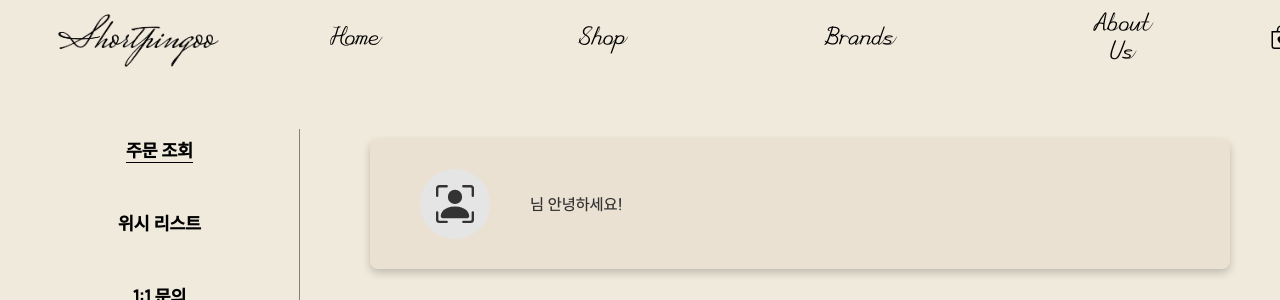
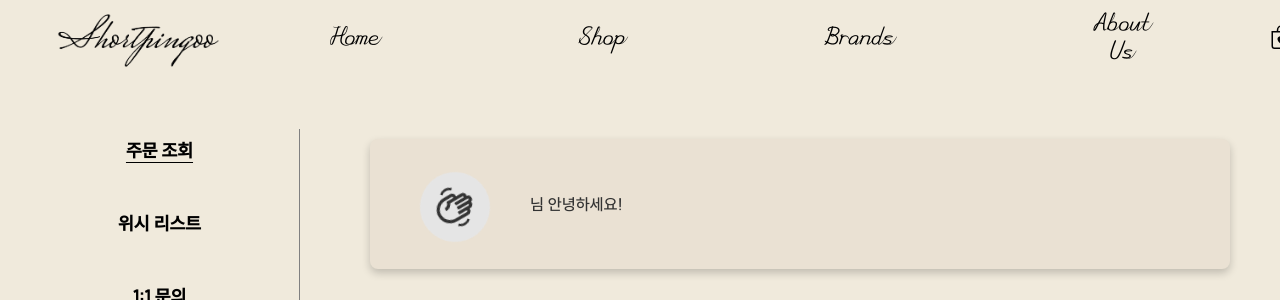
Before and after one commit to SK-Rookies-Final3/FrontEnd, a React (Create React App) app: page /mypages/orderlist in a window 1280 px wide. Shown: the top 300 px of the page. Built offline with nearby package versions, Linux system fonts and the light colour scheme.

Commit message:
css fix: RF-60 <애니메이션 추가>

```diff
--- a/src/component/css/Mypage_Form.css
+++ b/src/component/css/Mypage_Form.css
@@ -65,13 +65,34 @@
   background-color: #E5E5E5;
   border-radius: 50%;
   position: absolute;
-  top: 50%;
+  top: 25%;
   left: 50px;
   transform: translateY(-50%);
   display: flex;
   justify-content: center;
   align-items: center;
+  animation: hand-shake 2s infinite;
 }
+
+@keyframes hand-shake {
+	0% {
+		transform: rotate(-5deg);
+	}
+	25% {
+		transform: rotate(15deg);
+	}
+	50% {
+		transform: rotate(-10deg);
+	}
+	75% {
+		transform: rotate(15deg);
+	}
+	100% {
+		transform: rotate(-5deg);
+	}
+}
+
+
 
 .order-text {
   font-size: 16px;
--- a/src/component/mypages/Mypage_Order.js
+++ b/src/component/mypages/Mypage_Order.js
@@ -3,9 +3,9 @@ import { useNavigate, useLocation } from 'react-router-dom';
 import '../css/Mypage_Form.css';
 import '../css/Mypage_myorder.css';
 import Swal from 'sweetalert2';
-import { BsPersonBoundingBox } from "react-icons/bs";
 import { FaRegHandPointRight, FaRegHandPointLeft } from "react-icons/fa";
 import { FcCalendar } from "react-icons/fc";
+import { MdOutlineWavingHand } from "react-icons/md";
 import axios from "axios";
 import nikeImage from '../../img/Nike.PNG'; // Import your image here
 
@@ -173,7 +173,7 @@ function OrderContainer() {
             <Sidebar handleDeleteAccount={handleDeleteAccount} handleLogout={handleLogout} />
             <div className="order-content-area">
                 <div className="order-rectangle">
-                    <div className="order-circle"><BsPersonBoundingBox size={38} color='#333' /></div>
+                    <div className="order-circle"><MdOutlineWavingHand size={38} color='#333' /></div>
                     <span className="order-text">{nickname} 님 안녕하세요!</span>
                 </div>
                 <div className="order-title">
```
